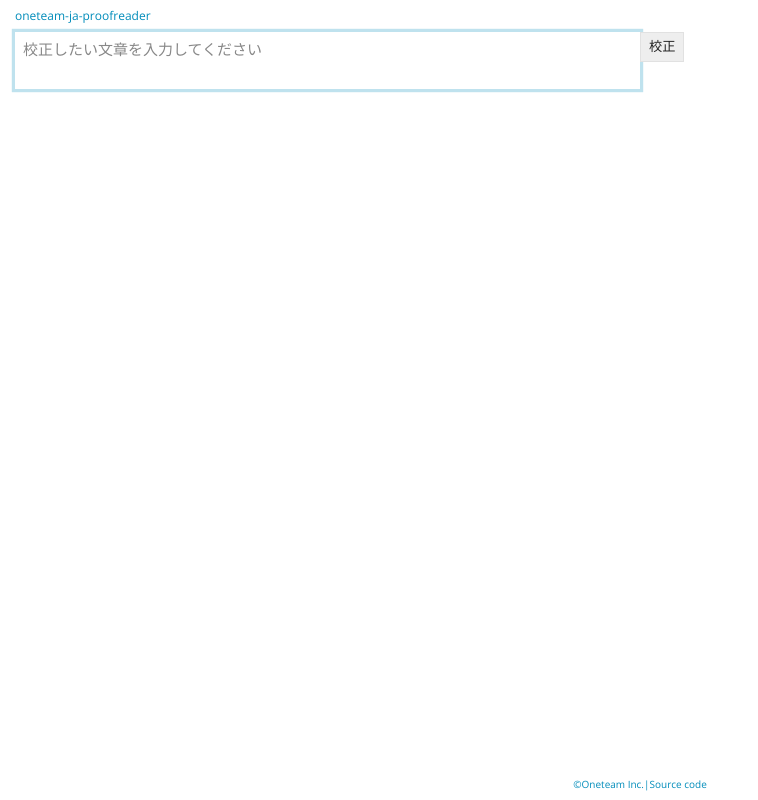
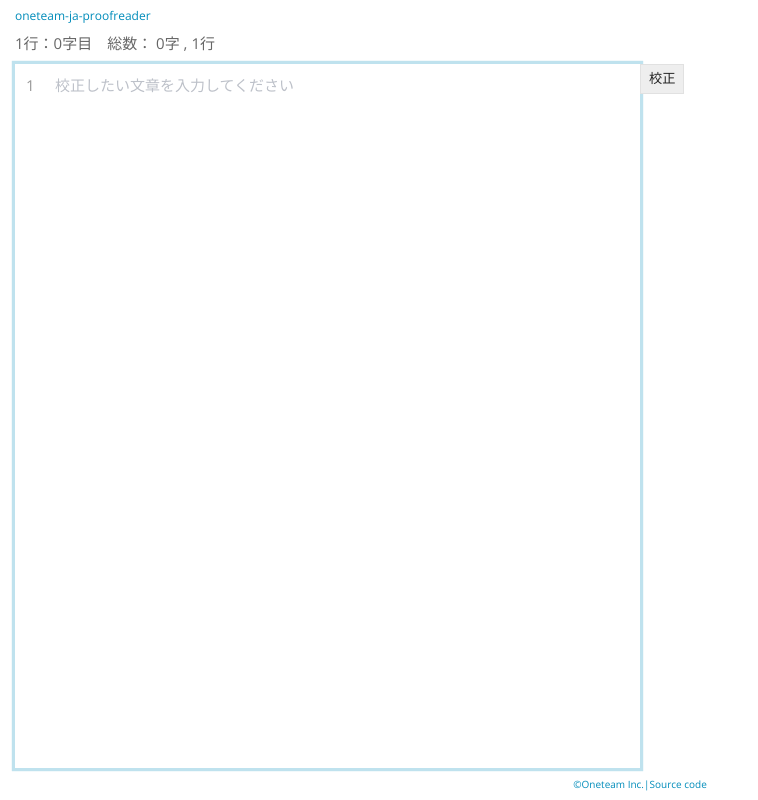
Before and after one commit to oneteam-dev/oneteam-ja-proofreader, a React app: page / in a window 1280 px wide. Shown: the whole page, without its empty margins (0-758 px from the left). Built offline with nearby package versions, Linux system fonts and the light colour scheme; the HTML template or start-up script is replaced by a standard one.

Commit message:
Enhance textarea

```diff
--- a/package.json
+++ b/package.json
@@ -43,6 +43,7 @@
     "css-loader": "^0.28.7",
     "css-mqpacker": "^6.0.1",
     "dotenv": "^4.0.0",
+    "draft-js": "^0.10.4",
     "enzyme": "^3.3.0",
     "eslint": "^4.14.0",
     "eslint-loader": "^1.9.0",
@@ -67,6 +68,7 @@
     "prop-types": "^15.6.0",
     "pug": "^2.0.0-rc.4",
     "pug-loader": "^2.3.0",
+    "punycode": "^2.1.0",
     "react": "^16.2.0",
     "react-delay": "^0.1.0",
     "react-dom": "^16.2.0",
--- /dev/null
+++ b/src/components/Textarea/index.css
@@ -0,0 +1,31 @@
+.root {
+  transition: all .2s linear;
+  padding: 10px;
+}
+
+.root:global(.focus) {
+  border-color: #3bceff;
+  outline: none;
+  box-shadow: 0 0 0 0.2rem rgba(0, 140, 186, 0.25);
+}
+
+.line {
+  position: relative;
+}
+
+.line::before {
+  content: attr(data-line-number);
+  position: absolute;
+  left: 0;
+  top: 0;
+  opacity: 0.5;
+  z-index: 1;
+}
+
+.line-text {
+  margin-left: 2em;
+}
+
+.root :global(.public-DraftEditorPlaceholder-root) {
+  margin-left: 2em;
+}
--- /dev/null
+++ b/src/components/Textarea/index.js
@@ -0,0 +1,119 @@
+import React, { Component } from 'react'
+import { Editor, EditorBlock, EditorState } from 'draft-js'
+import classnames from 'classnames'
+import { omit } from 'lodash'
+import punycode from 'punycode'
+import s from './index.css'
+
+const Line = props => {
+  const blockKey = props.block.key
+  const lineNumber = props.contentState
+    .getBlockMap()
+    .toList()
+    .findIndex(item => item.key === blockKey) + 1
+  return (
+    <div className={s.line} data-line-number={lineNumber}>
+      <div className={s.lineText}><EditorBlock {...props} /></div>
+    </div>
+  )
+}
+
+const blockRendererFn = () => ({ component: Line })
+
+export default class Textarea extends Component {
+  handleChange = editorState => {
+    this.setState({ editorState }, () => {
+      if (typeof this.props.onChange === 'function') {
+        this.props.onChange(this.value);
+      }
+    })
+  }
+  handleRootClick = () => this.focus()
+  editorRef = c => this.editor = c
+
+  state = { editorState: EditorState.createEmpty() }
+
+  get containerClassName() {
+    return classnames(s.root, this.props.containerClassName, {
+      'placeholder-hidden': this.firstBlockType !== 'unstyled',
+      focus: this.hasFocus,
+    })
+  }
+  get currentContent() {
+    return this.state.editorState.getCurrentContent()
+  }
+  get currentSelection() {
+    return this.state.editorState.getSelection()
+  }
+  get firstBlock() {
+    return this.currentContent.getFirstBlock()
+  }
+  get firstBlockType() {
+    return this.firstBlock.getType()
+  }
+  get lineFeedCodeRegex() {
+    return /(?:\r\n|\r|\n)/g
+  }
+  get hasFocus() {
+    return this.currentSelection.getHasFocus()
+  }
+
+  decodeUnicode(str) {
+    return punycode.ucs2.decode(str)
+  }
+  getPlainText(delimiter) {
+    return this.currentContent.getPlainText(delimiter)
+  }
+
+  render() {
+    return (
+      <div className={this.containerClassName} onClick={this.handleRootClick}>
+        <Editor
+          {...omit(this.props, ['containerClassName'])}
+          ref={this.editorRef}
+          editorState={this.state.editorState}
+          onChange={this.handleChange}
+          blockRendererFn={blockRendererFn}
+          stripPastedStyles
+        />
+      </div>
+    )
+  }
+
+  // public
+  focus() {
+    if (this.editor) {
+      this.editor.focus()
+    }
+  }
+  get value() {
+    return this.getPlainText()
+  }
+  get focusOffset() {
+    return this.currentSelection.getFocusOffset()
+  }
+  get wordCount() {
+    const plainText = this.getPlainText('')
+    const cleanString = plainText.replace(this.lineFeedCodeRegex, ' ').trim()
+    const wordArray = cleanString.match(/\S+/g)
+    return wordArray ? wordArray.length : 0
+  }
+  get charCount() {
+    const plainText = this.getPlainText('')
+    const cleanString = plainText.replace(this.lineFeedCodeRegex, '').trim()
+    return this.decodeUnicode(cleanString).length
+  }
+  get lineCount() {
+    const blockArray = this.currentContent.getBlocksAsArray()
+    return blockArray ? blockArray.length : 0
+  }
+  get currentLineIndex() {
+    const currentBlockKey = this.currentSelection.getFocusKey()
+    return this.currentContent
+      .getBlockMap()
+      .keySeq().findIndex(k => k === currentBlockKey)
+  }
+  get currentLineNumber() {
+    return this.currentLineIndex + 1
+  }
+}
--- a/src/containers/App.css
+++ b/src/containers/App.css
@@ -1,15 +1,21 @@
 .container {
-  height: calc(100% - 32px - 32px); /* header, footer height */
+  height: calc(100% - 32px - 32px - 32px); /* header, footer, meta height */
 }
 
 .row {
   height: 100%;
 }
 
+.meta {
+  height: 32px;
+  color: #666;
+}
+
 .textarea {
-  height: 100%;
+  max-height: 100%;
+  min-height: 100%;
+  overflow:auto;
   border: 0;
-  resize: none;
 }
 
 .sec-center {
--- a/src/containers/App.js
+++ b/src/containers/App.js
@@ -1,13 +1,22 @@
 import React, { Component } from 'react'
-import { Alert, Button, Input, Container, Row, Col } from 'reactstrap'
+import { Alert, Button, Container, Row, Col } from 'reactstrap'
 import Ansi from 'components/Ansi'
 import Header from 'components/Header'
 import Footer from 'components/Footer'
+import Textarea from 'components/Textarea'
 import DelayedSpinner from 'components/DelayedSpinner'
 import s from './App.css'
 
 export default class App extends Component {
-  state = { result: null, error: null, value: '', requesting: false }
+  state = {
+    result: null,
+    error: null,
+    requesting: false,
+    focusOffset: 0,
+    charCount: 0,
+    lineCount: 0,
+    focusLineNumber: 1,
+  }
   async lint(text) {
     const res = await fetch('/lint', {
       method: 'POST',
@@ -25,31 +34,33 @@ export default class App extends Component {
   }
   handleClick = () => {
     this.setState({ requesting: true })
-    this.lint(this.input.value)
-  }
-  handleValueChange = e => {
-    this.setState({ value: e.target.value })
+    this.lint(this.textarea.value)
   }
   componentDidMount() {
-    if (this.input) {
-      this.input.focus()
+    if (this.textarea) {
+      this.textarea.focus()
     }
+  }
+  handleValueChange = () => {
+    const { focusOffset, charCount, lineCount, currentLineNumber } = this.textarea
+    this.setState({ focusOffset, charCount, lineCount, focusLineNumber: currentLineNumber })
   }
   render() {
     return (
       <div className='app'>
         <Header />
         {this.renderError()}
+        <Container fluid className={s.meta}>
+          <Row><Col xa='12'>{this.renderMetadata()}</Col></Row>
+        </Container>
         <Container fluid className={s.container}>
           <Row noGutters className={s.row}>
             <Col xs='6' className={s.secLeft}>
-              <Input
-                type='textarea'
-                value={this.state.value}
+              <Textarea
+                ref={c => this.textarea = c}
+                containerClassName={s.textarea}
+                placeholder='校正したい文章を入力してください'
                 onChange={this.handleValueChange}
-                innerRef={c => this.input = c}
-                className={s.textarea}
-                placeholder='校正したい文章を入力してください'
               />
             </Col>
             <Col xs='1' className={s.secCenter}>
@@ -60,6 +71,14 @@ export default class App extends Component {
           </Row>
         </Container>
         <Footer />
+      </div>
+    )
+  }
+  renderMetadata() {
+    const { focusOffset, charCount, lineCount, focusLineNumber } = this.state
+    return (
+      <div>{focusLineNumber}行：{focusOffset}字目{'　'}
+        総数： {charCount}字 , {lineCount}行
       </div>
     )
   }
--- a/src/index.js
+++ b/src/index.js
@@ -1,6 +1,7 @@
 import 'bootstrap/dist/css/bootstrap.css'
 import 'bootswatch/dist/yeti/bootstrap.css'
 import 'react-spinner/react-spinner.css'
+import 'draft-js/dist/Draft.css'
 import 'styles/index.css'
 import React from 'react'
 import ReactDOM from 'react-dom'
--- a/src/styles/index.css
+++ b/src/styles/index.css
@@ -3,4 +3,5 @@ body,
 div[id=app-root],
 div[id=app-root] > div[class=app] {
   height: 100%;
+  color: #333;
 }
```
Also changed, not shown: 1 other file (tests, documents, lock files or other folders).
